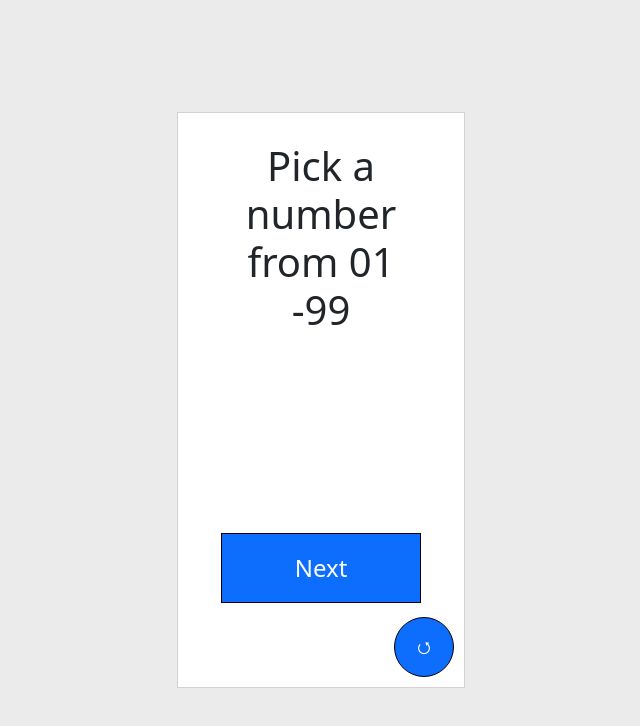
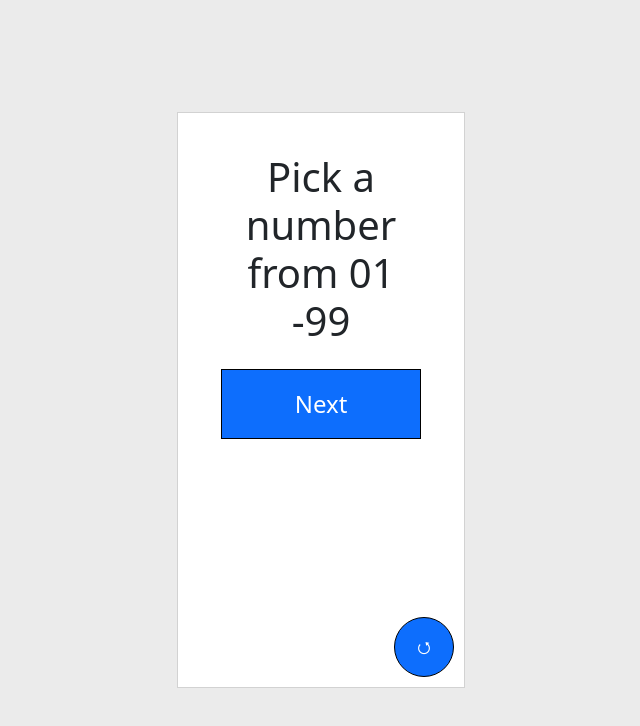
Before and after one commit to DylanWDev/mind-reader, a plain HTML site: page index.html in a window 1280 px wide. Both pictures are taken after a click on the button "GO". Shown: the whole page, without its empty margins (319-959 px from the left). Drawn offline with nearby package versions, Linux system fonts and the light colour scheme.

Commit message:
fixed next button

```diff
--- a/index.html
+++ b/index.html
@@ -20,7 +20,7 @@
       <h1 id="title" style="text-align: center">I can read your mind</h1>
 
       <div class="card-body">
-        <button id="nextBtn" class="d-none btn btn-primary fs-4 mb-4" style="margin-top: 175px; border: 1px solid black; border-radius: 0; height: 70px; width: 200px; text-align: center;">Next</button>
+        <button id="nextBtn" class="d-none btn btn-primary fs-4 mb-4" style="border: 1px solid black; border-radius: 0; height: 70px; width: 200px; justify-content: center; text-align: center;">Next</button>
         <p id="subText1" style="text-align: center"></p>
         <p id="subText2" style="text-align: center"></p>
         <button id="resetBtn" href="#" class="btn btn-primary" style=" border: 1px solid black;border-radius: 50%; height: 60px; width: 60px; position: absolute; bottom: 10px; right: 10px;">GO</button>
--- a/js/index.js
+++ b/js/index.js
@@ -1,3 +1,4 @@
+//* init global variables
 let returnBtn = document.getElementById("resetBtn")
 let nextBtn = document.getElementById("nextBtn")
 let subText = document.getElementById("subText")
@@ -49,19 +50,18 @@ let numSymbol = []
     }
   ]
 
-
+//* adds an click event to both the reset nand next button
 resetBtn.addEventListener("click", initPage);
 nextBtn.addEventListener("click", initPage);
-
 
 function initPage(e) {
 
   console.log(page)
 
-  if (e.target.id === 'resetBtn') {
-    if (page === 0) {
-      page++
-    } else {
+  if (e.target.id === 'resetBtn') {  //* if the events target id is resetBtn
+    if (page === 0) { //* checks if page is = to 0
+      page++ //* increments if 0 does = 0
+    } else { //* else brings me back to page 0
       page = 0
     }
     hideElement()
@@ -81,18 +81,19 @@ function initPage(e) {
 }
 //* initPage()
 
-function hideElement() {
+function hideElement() {  // adds or removes elements depending on page im on
   if (page === 4) {
     document.getElementById('title').classList.add('overflow-y-auto')
   } else {
     document.getElementById('title').classList.remove('overflow-y-auto')
   }
-  if (page === 0 || 5) {
+  if (page === 0 || page === 5) {
+    document.getElementById('nextBtn').classList.add('d-none')
+  } else {
     document.getElementById('nextBtn').classList.remove('d-none')
-  } else {
-    document.getElementById('nextBtn').classList.add('d-none')
   }
 }
+
 
 function shuffle(array) {
   let currentIndex = array.length,  randomIndex;
```
